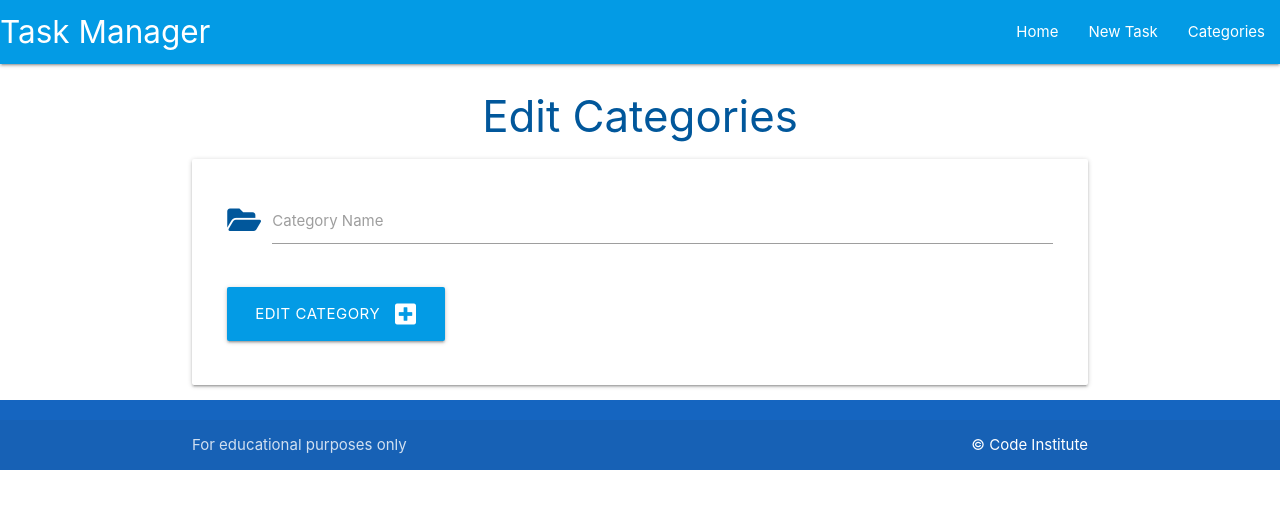
After one commit to maisam2004/flask-sql-task-manageer, a Flask app: template taskmanager/templates/edit_category.html in a window 1280 px wide. The commit adds this page. Shown: the top 509 px of the page. Run offline with Flask 3, Linux system fonts and the light colour scheme; the template is opened without the code that fills it, so the values that code supplies are empty.

Commit message:
Update data by using argument in address bar

```diff
--- a/taskmanager/templates/categories.html
+++ b/taskmanager/templates/categories.html
@@ -10,6 +10,7 @@
 </div>
 
 <div class="row">
+
     {% for category in categories %}
     <div class="col s12 m6 l3">
       <div class="card light-blue darken-4 center-aligh">
@@ -20,7 +21,7 @@
           <span class="card-title">Category ID > : {{category.id}}</span>
         </div>
         <div class="card-action">
-          <a href="#" class="btn green accent-4">Edit</a>
+          <a href="{{url_for('edit_category',category_id=category.id )}}" class="btn green accent-4">Edit</a>
           <a href="#" class="btn red">Delete</a>
         </div>
       </div>
--- /dev/null
+++ b/taskmanager/templates/edit_category.html
@@ -0,0 +1,22 @@
+{% extends 'base.html' %}
+{% block content %}
+<h3 class="light-blue-text text-darken-4 center-align"> Edit Categories </h3>
+<div class="row card-panel gery lighten-5 ">
+    <form class="col s12" method="POST" action = "{{url_for('edit_category',category_id= category.id)}}">
+      <div class="row">
+        <div class="input-field col s12">
+            <i class="fas fa-folder-open prefix light-blue-text text-darken-4"></i>
+          <input id="category_name" name ="category_name" minlength="3" maxlength="25" type="text" class="validate" value="{{category}}" required>
+          <label for="category_name">Category Name</label>
+        </div>
+      </div>
+      <div class="row">
+        <div class="col s12 center-aligh ">
+            <button type="submit" class="btn-large light-blue darken-1">
+                Edit Category <i class="fas fa-plus-square right"></i>
+            </button>
+        </div>
+      </div>
+    </form>
+  </div>
+{% endblock %}
```
Also changed, not shown: taskmanager/routes.py (+8 -0 lines).
